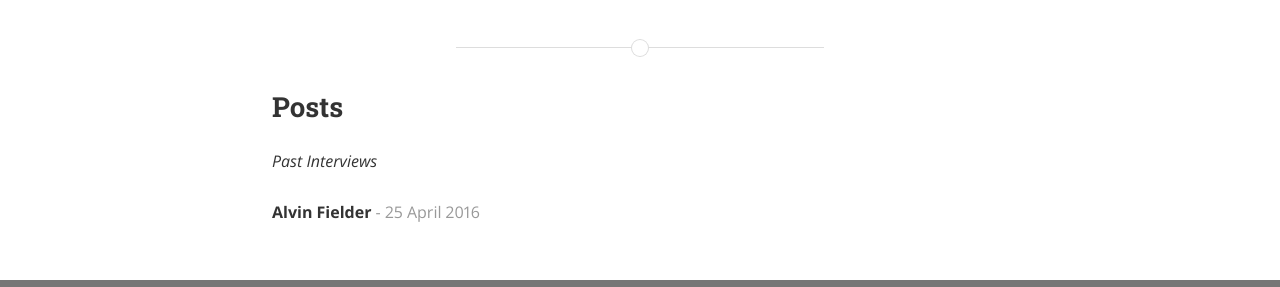
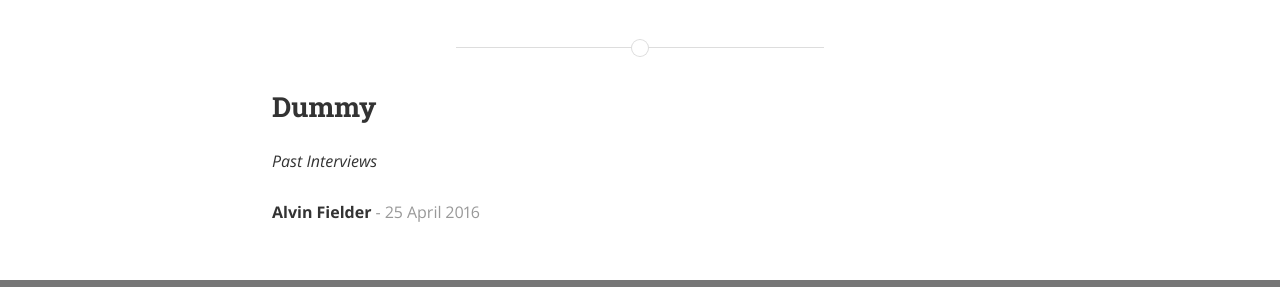
Before and after one commit to schmidtmjames/schmidtmjames.github.io, a Jekyll site: the page built from posts.html, in a window 1280 px wide. Shown: the part 133-420 px from the top of the page. Built offline with Jekyll 4.4.1, drawn with Linux system fonts in a browser that asks for light colours; nearby versions of some CDN libraries; a style sheet for code colours, icons or effects is not loaded.

Commit message:
updated config and Fielder

```diff
--- a/_config.yml
+++ b/_config.yml
@@ -50,7 +50,7 @@ descriptions:
   - cat: jekyll
     desc: "Posts describing Jekyll setup techniques."
 
-  - cat: Posts
+  - cat: Dummy
     desc: "Past Interviews"
 
 # Social icons and sharing options
```
Also changed, not shown: _posts/2016-04-26-Alvin-Fielder.md (+1 -1 lines).
